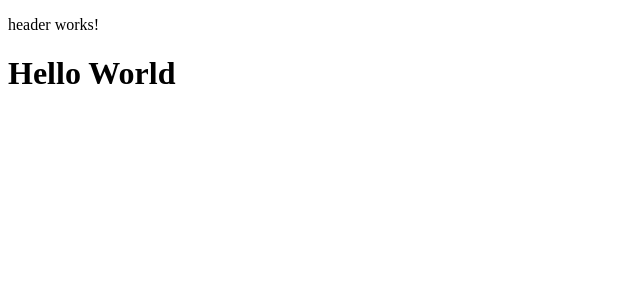
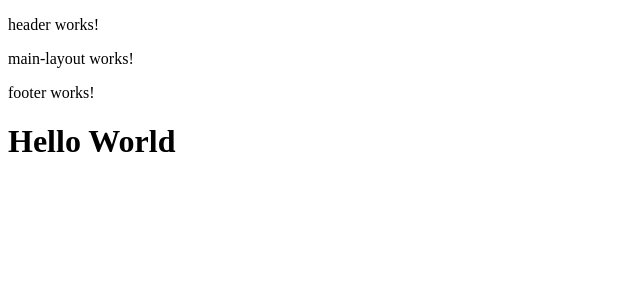
Before and after one commit to robidas/online-store-angular-14, an Angular app: page / in a window 1280 px wide. Shown: the top 300 px of the page, without its empty margins (0-640 px from the left). Built offline with nearby package versions, Linux system fonts and the light colour scheme.

Commit message:
added main-layout and footer components

```diff
--- a/src/app/app.component.html
+++ b/src/app/app.component.html
@@ -1,2 +1,4 @@
 <app-header></app-header>
+<app-main-layout></app-main-layout>
+<app-footer></app-footer>
 <h1>Hello World</h1>
--- a/src/app/app.module.ts
+++ b/src/app/app.module.ts
@@ -4,11 +4,15 @@ import { BrowserModule } from '@angular/platform-browser';
 import { AppRoutingModule } from './app-routing.module';
 import { AppComponent } from './app.component';
 import { HeaderComponent } from './header/header.component';
+import { MainLayoutComponent } from './main-layout/main-layout.component';
+import { FooterComponent } from './footer/footer.component';
 
 @NgModule({
   declarations: [
     AppComponent,
-    HeaderComponent
+    HeaderComponent,
+    MainLayoutComponent,
+    FooterComponent
   ],
   imports: [
     BrowserModule,
--- /dev/null
+++ b/src/app/footer/footer.component.html
@@ -0,0 +1 @@
+<p>footer works!</p>
--- /dev/null
+++ b/src/app/footer/footer.component.ts
@@ -0,0 +1,15 @@
+import { Component, OnInit } from '@angular/core';
+
+@Component({
+  selector: 'app-footer',
+  templateUrl: './footer.component.html',
+  styleUrls: ['./footer.component.css']
+})
+export class FooterComponent implements OnInit {
+
+  constructor() { }
+
+  ngOnInit(): void {
+  }
+
+}
--- /dev/null
+++ b/src/app/main-layout/main-layout.component.html
@@ -0,0 +1 @@
+<p>main-layout works!</p>
--- /dev/null
+++ b/src/app/main-layout/main-layout.component.ts
@@ -0,0 +1,15 @@
+import { Component, OnInit } from '@angular/core';
+
+@Component({
+  selector: 'app-main-layout',
+  templateUrl: './main-layout.component.html',
+  styleUrls: ['./main-layout.component.css']
+})
+export class MainLayoutComponent implements OnInit {
+
+  constructor() { }
+
+  ngOnInit(): void {
+  }
+
+}
```
Also changed, not shown: src/app/footer/footer.component.css (added), src/app/main-layout/main-layout.component.css (added), 2 other files (tests, documents, lock files or other folders).
